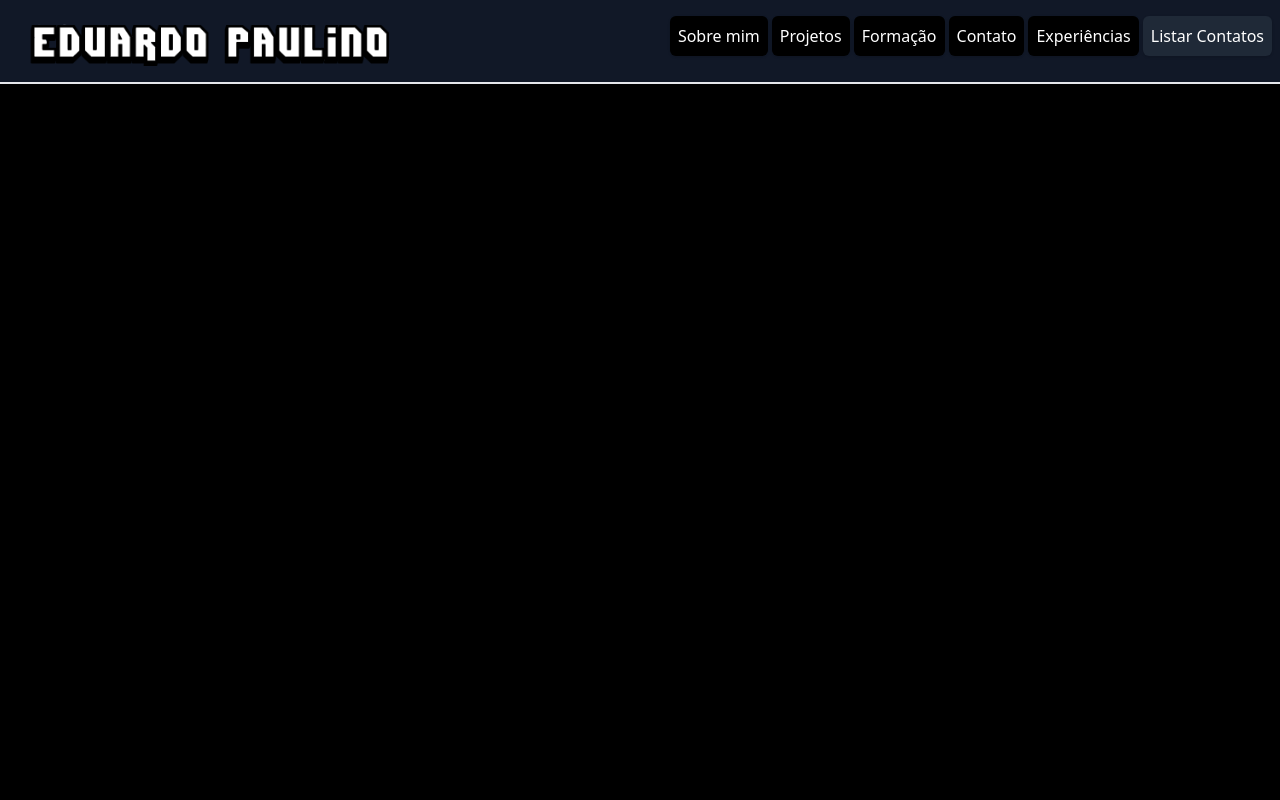
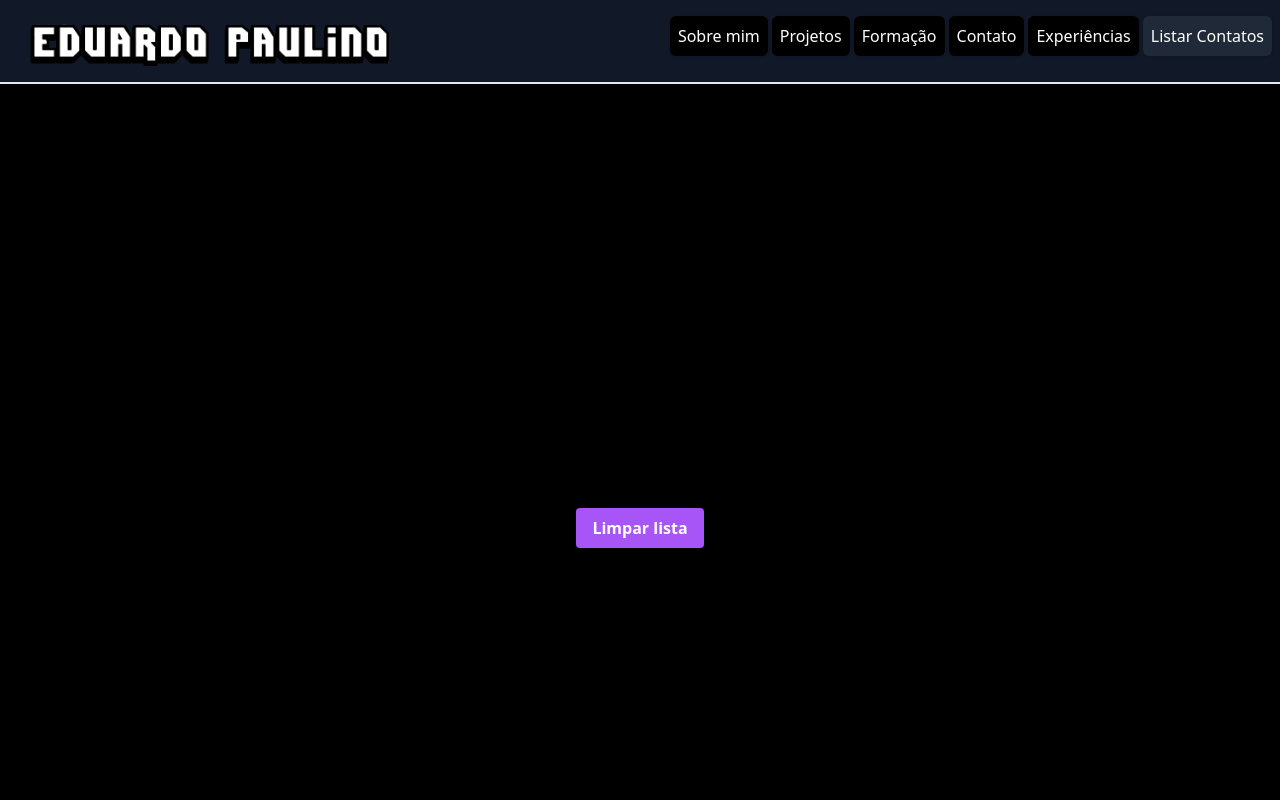
Before and after one commit to edupdantas/portifolio, a Next.js app: page /listarContatos in a window 1280 px wide. Shown: the top 800 px of the page. Built offline with nearby package versions, Linux system fonts and the light colour scheme.

Commit message:
FEAT finalização da funcionalidade de listagem e exclusão dos contatos

```diff
--- a/src/pages/contato/index.jsx
+++ b/src/pages/contato/index.jsx
@@ -4,7 +4,6 @@ import "@/app/globals.css";
 
 
 export default function Contato(){
-
     const [nome, setNome] = useState("")
     const [email, setEmail] = useState("")
 
@@ -19,13 +18,25 @@ export default function Contato(){
             return
         }
         let arrJSON = localStorage.getItem("array");
-        let arrJS = JSON.parse(arrJSON)
+        let arrAUX = [];
+        let arrJS = [];
+
         const objeto = {
             nome: nome,
             email: email
         }
-        arrJS.push(objeto)
+        arrAUX.push(objeto)
+        console.log(arrJSON)
+        if (arrJSON){
+            arrJS = JSON.parse(arrJSON).concat(arrAUX)
+            console.log(arrJS)
+        }else{
+            arrJS = arrAUX
+        }
         localStorage.setItem("array",JSON.stringify(arrJS))
+        alert("Cadastro enviado")
+        setNome('')
+        setEmail('')
     }
 
     return(
--- a/src/pages/listarContatos/index.jsx
+++ b/src/pages/listarContatos/index.jsx
@@ -1,9 +1,58 @@
 import MainCard from "@/componentes/MainCard";
 import "@/app/globals.css";
+import React, {useEffect, useState} from "react";
 
 export default function ListarContatos(){
-    return(
+
+    const [arrJSON, setArrJSON] = useState('');
+    let arrJS= [];
+
+    useEffect(() => {
+        // Perform localStorage action
+        setArrJSON(localStorage.getItem("array"))
+    }, [])
+
+    const Lista = () => {
+        if(arrJSON){
+            arrJS = JSON.parse(arrJSON)
+        }
+
+        return(
+            arrJS.map((content)=>{
+                return (
+                    <div
+                        className="flex md:flex-row flex-col justify-start items-center gap-5 border-2 w-full border-gray-900 rounded-xl p-2">
+                        <label>{content.nome}</label>
+                        <label>{content.email}</label>
+                    </div>
+                )
+            })
+        )
+    }
+
+    function LimparLista(){
+        localStorage.setItem("array",JSON.stringify([]))
+        setArrJSON(localStorage.getItem("array"))
+
+    }
+
+    return (
         <MainCard destaque={"listarContatos"}>
+            <div className="flex flex-col justify-start items-center gap-3 ">
+
+                <h5>Esses são todos os formulários de contatos feitos</h5>
+                <Lista/>
+                <button
+                    onClick={LimparLista}
+                    className="shadow bg-purple-500 hover:bg-purple-400 focus:shadow-outline focus:outline-none text-white font-bold py-2 px-4 rounded"
+                    type="button">
+                    Limpar lista
+                </button>
+
+
+
+
+            </div>
 
         </MainCard>
     )
```
